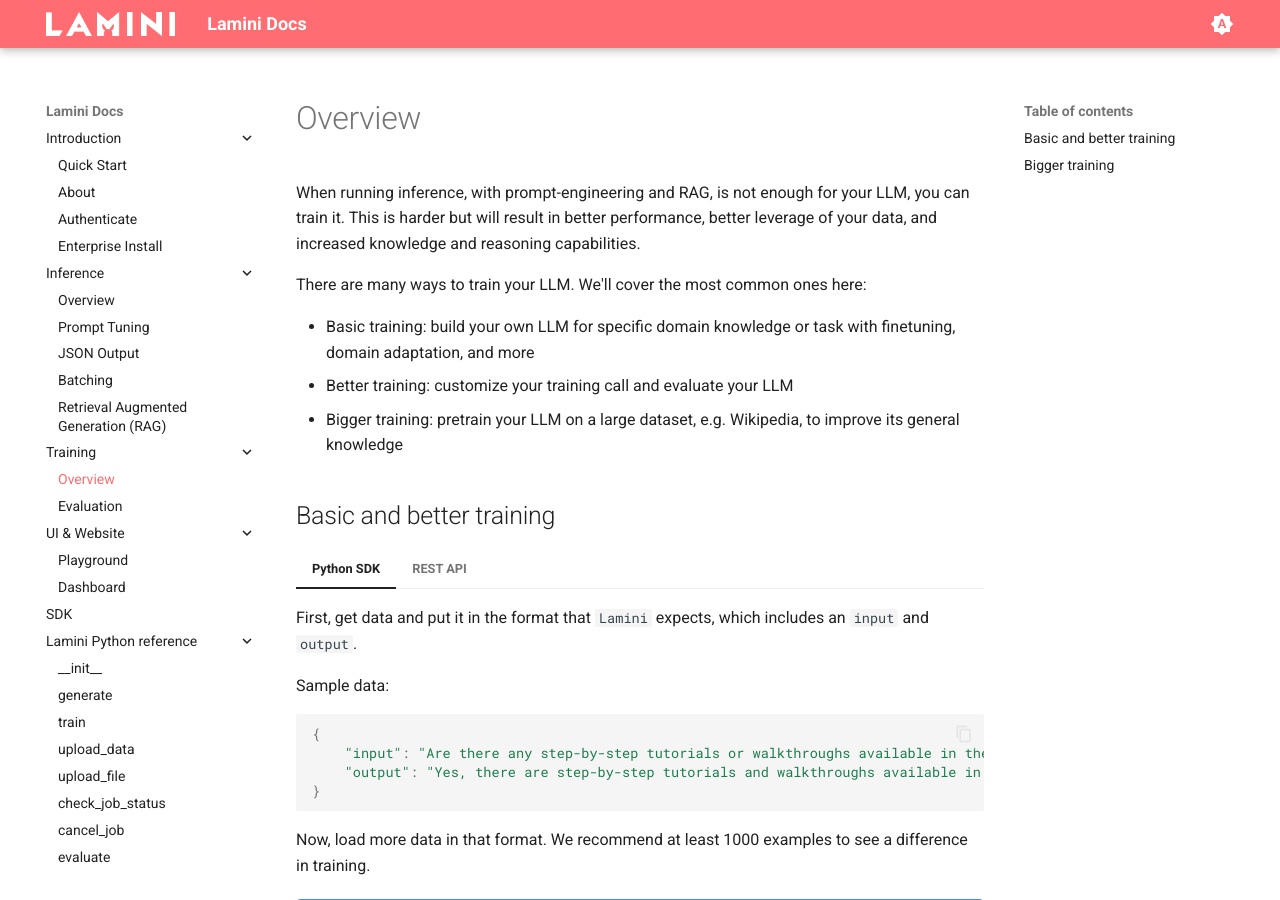
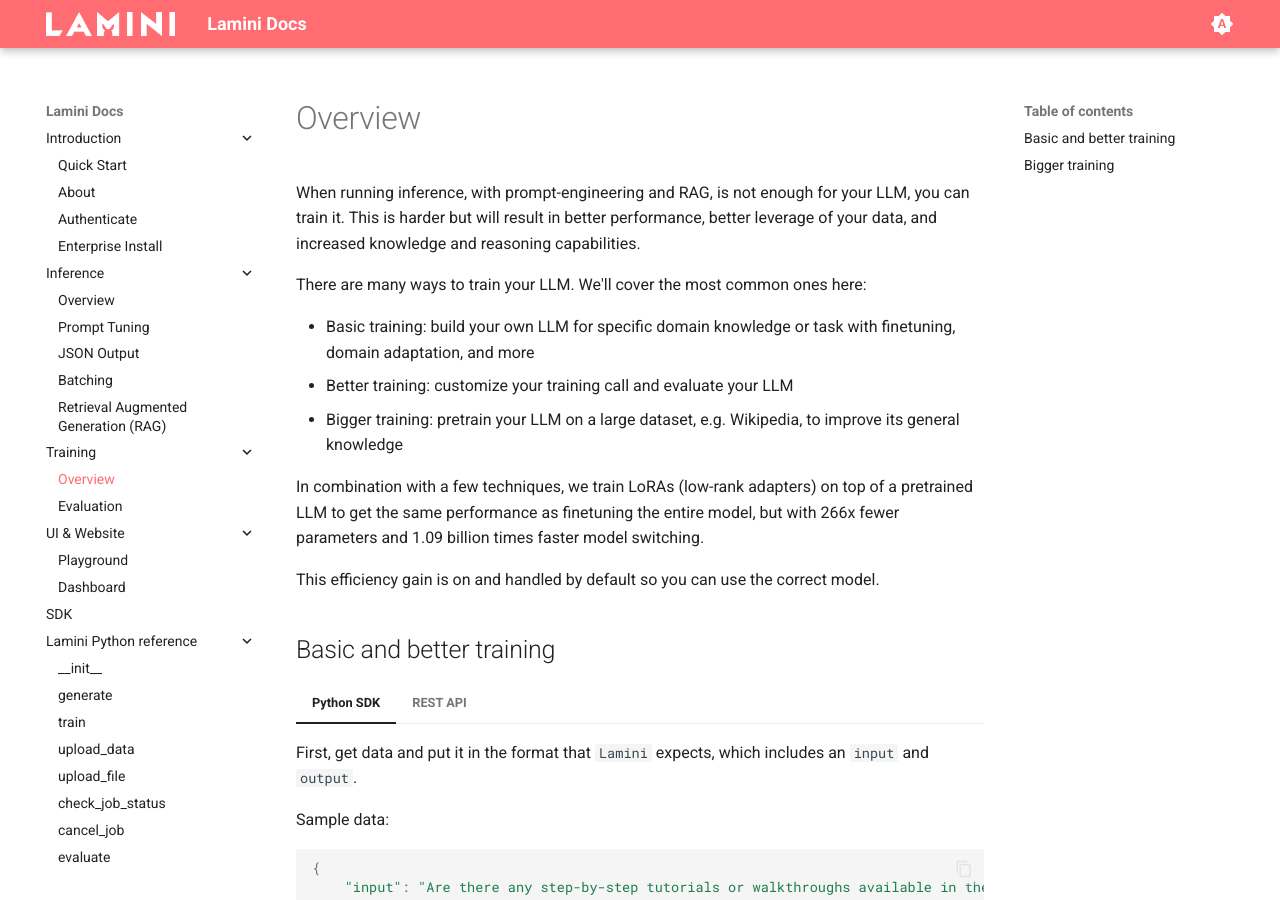
Before and after one commit to lamini-ai/lamini-ai.github.io, an MkDocs documentation site: the page built from docs/training/quick_tour.md, in a window 1280 px wide and 900 px high. Built offline with MkDocs 1.6.1 and Material for MkDocs 9.7.7, drawn with Linux system fonts in a browser that asks for light colours.

Commit message:
Add lora note back

```diff
--- a/docs/training/quick_tour.md
+++ b/docs/training/quick_tour.md
@@ -6,6 +6,9 @@
 - Better training: customize your training call and evaluate your LLM
 - Bigger training: pretrain your LLM on a large dataset, e.g. Wikipedia, to improve its general knowledge
 
+In combination with a few techniques, we train LoRAs (low-rank adapters) on top of a pretrained LLM to get the same performance as finetuning the entire model, but with 266x fewer parameters and 1.09 billion times faster model switching.
+
+This efficiency gain is on and handled by default so you can use the correct model.
 ## Basic and better training
 
 === "Python SDK"
```
